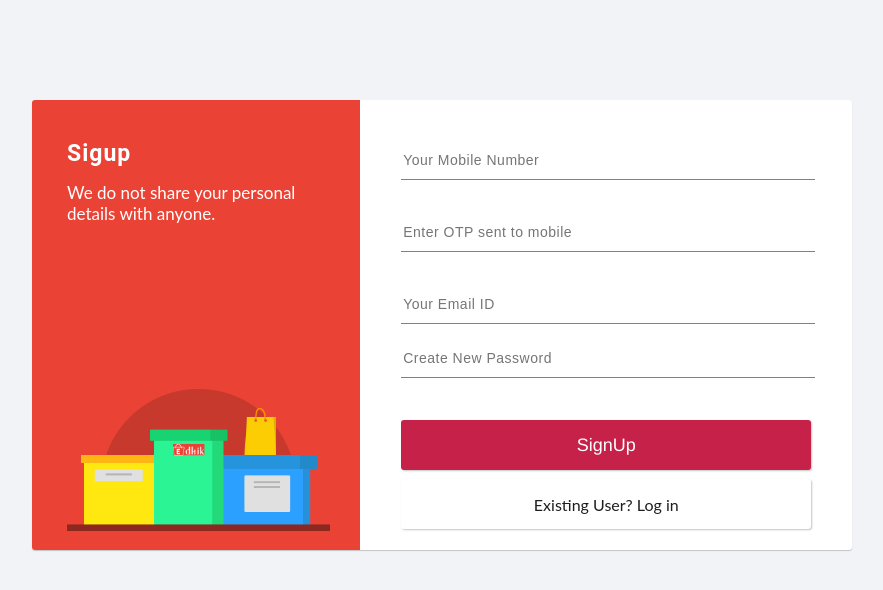
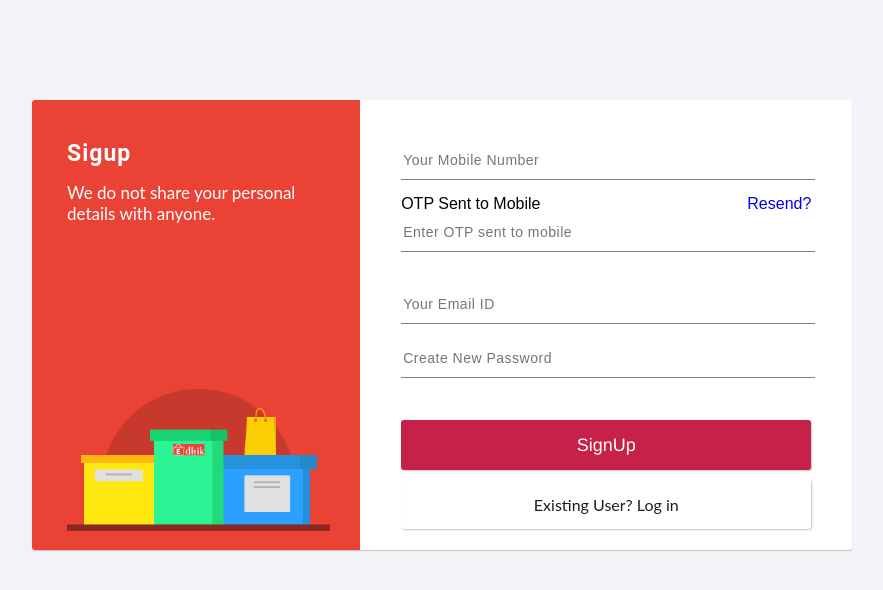
Before and after one commit to shashanksmf/reactifyEcom, a React (Create React App) app: page /signup in a window 1280 px wide. Both pictures are taken after a click on the button "Continue". Shown: the top 590 px of the page, without its empty margins (212-1095 px from the left). Built offline with nearby package versions, Linux system fonts and the light colour scheme; no server answers; a web font is replaced by a local one.

Commit message:
validation added for singUp

```diff
--- a/src/actions/AuthActions.js
+++ b/src/actions/AuthActions.js
@@ -21,6 +21,9 @@ export const SignUpAction = ({ email, password, mobile }) => {
     err => {
       return dispatch({ type: SIGNUP_RESPONSE_ERROR, payload: { userData: { email, password, mobile }, data: err } })
     })
+
+
+
 }
 
 export const LoginAction = ({ email, password, mobile }) => {
--- a/src/containers/login/index.js
+++ b/src/containers/login/index.js
@@ -107,9 +107,6 @@ class Login extends Component {
 
   }
 
-
-
-
   changePassword=()=>{
    var user_id=(localStorage.getItem('user_id'))?localStorage.getItem('user_id'):"5";
     console.log("userID==>",user_id);
--- a/src/containers/signup/index.js
+++ b/src/containers/signup/index.js
@@ -22,6 +22,7 @@ class SignUp extends Component {
     isMobileValid:false,
     isOtpSent:false,
     isOtpErr:false,
+    required:null
   }
 
   static getDerivedStateFromProps(newProps, prevState) {
@@ -41,8 +42,20 @@ class SignUp extends Component {
   }
 
   submitSignup = () => {
+
+
+if(this.state.mobile&&this.state.email&&this.state.password){
+  this.props.SignUpAction({ ...this.state });
+
+}
+else{
+  this.setState({
+    required:false
+  })
+
+}
     this.props.HideSignUpError();
-    this.props.SignUpAction({ ...this.state });
+
   }
   validateMobileNo=()=>{
     this.setState({
@@ -131,6 +144,10 @@ class SignUp extends Component {
                     <img src={graphic1} width="80%" className="graphic1" />
                   </div>
                   <div className="col2">
+
+                  {this.state.required==false? <div className="alert alert-warning">
+                      <strong>SignUp</strong> {"All fields are required"}
+                    </div> : null}
                     {signUpResponseCode == "ERROR" ? <div className="alert alert-warning">
                       <strong>SignUp</strong> {message}
                     </div> : null}
@@ -140,16 +157,18 @@ class SignUp extends Component {
                     <div className="login-box"><input type="number" className="txtt" name="mobile" value={this.state.mobile} placeholder="Your Mobile Number" onChange={this.handleChange} /></div>
                     <br /><br /><br />
                     {this.state.isOtpSent ? null :<button id="btnSignUp"  className="butt1" onClick={this.validateMobileNo}>Continue</button> }
+                    {this.state.isOtpSent ?<div><label>OTP Sent to Mobile</label> <span  className="floatRight" onClick={this.resendOTP}><a className="textDecorationNone" href="#">Resend?</a></span></div>: null}
+                     {/* CODE FOR INPUT FIELD */}
 
-                    {/* <button className= {('butt1 ' +(this.state.isOtpSent? 'hidden':'')) } onClick={this.validateMobileNo}></button>  */}
-
-                    <div className={(this.state.isMobileValid)? '':'hidden' }><label>OTP Sent to Mobile</label> <span  className="floatRight" onClick={this.resendOTP}><a href="#">Resend?</a></span></div>
-                    <br />
-                    <div  className= {('login-box ' +(this.state.isOtpSent? '':'hidden') )} ><input type="number" className="txtt" name="otp" placeholder="Enter OTP sent to mobile" onChange={this.verifyOTP} /></div>
+                    {/*{this.state.isOtpSent==true ?<div className= "login-box" ><input type="number" className="txtt" name="otp" placeholder="Enter OTP sent to mobile" onChange={this.verifyOTP} /></div>: null}
+                     {this.state.isOtpSent ?<div  className= "login-box"><input type="email" className="txtt" name="email" placeholder="Your Email ID" onChange={this.handleChange} /></div>: null}
+                    {this.state.isOtpSent ?<div  className= "login-box"><input type="password"  className="txtt" name="password" placeholder="Create New Password" onChange={this.handleChange} /></div>: null}
+                     */}
+                    <div  className= {('login-box ' +(this.state.isOtpSent? '':'hidden') )} ><input type="number" className="txtt" name="otp" required placeholder="Enter OTP sent to mobile" onChange={this.verifyOTP} /></div>
                     <br /><br /><br /><br />
-                    <div className={('login-box ' +(this.state.isOtpSent? '':'hidden')) }><input type="email" className="txtt" name="email" placeholder="Your Email ID" onChange={this.handleChange} /></div>
+                    <div className={('login-box ' +(this.state.isOtpSent? '':'hidden')) }><input type="email" className="txtt" name="email" ref placeholder="Your Email ID" onChange={this.handleChange} /></div>
                     <br /><br /><br />
-                     <div className= {('login-box ' +(this.state.isOtpSent? '':'hidden')) }><input type="password"  className="txtt" name="password" placeholder="Create New Password" onChange={this.handleChange} /></div>
+                     <div className= {('login-box ' +(this.state.isOtpSent? '':'hidden')) }><input type="password"  className="txtt" required name="password" placeholder="Create New Password" onChange={this.handleChange} /></div>
                     <br /><br /><br /><br />
 
                     {/* <button className="butt1" onClick={this.submitLogin}>Submit</button> */}
--- a/src/containers/signup/signup.css
+++ b/src/containers/signup/signup.css
@@ -7,3 +7,6 @@
 .floatRight{
     float: right;
 }
+.textDecorationNone{
+    text-decoration:none;
+}
```
Lines whose indentation alone changed are shown as unchanged.
